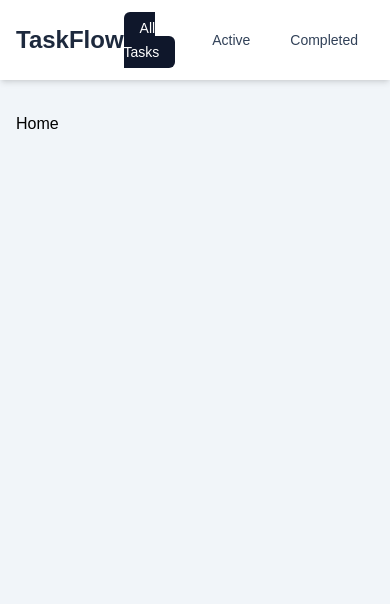
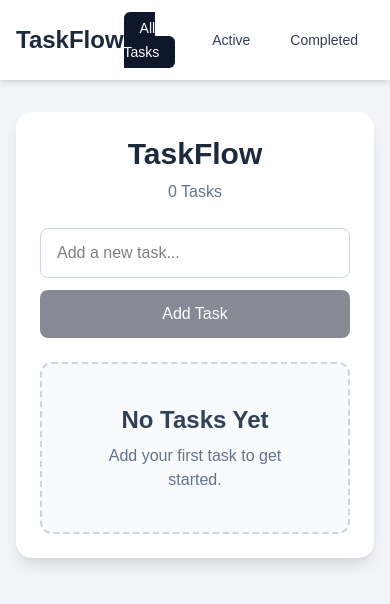
Before and after one commit to comfortmbah/task-manager, a React (Vite) app: page / in a window 390 px wide. Shown: the top 604 px of the page. Built offline with nearby package versions, Linux system fonts and the light colour scheme.

Commit message:
Implement responsive homepage with task management

```diff
--- a/src/pages/Home.jsx
+++ b/src/pages/Home.jsx
@@ -1,4 +1,6 @@
 import { useState, useEffect } from "react"
+import TodoList from "../components/TodoList";
+import EmptyState from "../components/EmptyState";
 
 const Home = () => {
   const [task, setTask] = useState("");
@@ -43,7 +45,50 @@ const Home = () => {
   };
 
   return (
-    <div>Home</div>
+    <section className="mx-auto max-w-3xl">
+      <div className="rounded-2xl bg-white p-6 shadow-lg">
+        <h1 className="mb-2 text-center text-3xl font-bold text-slate-800">
+          TaskFlow
+        </h1>
+
+        <p className="mb-6 text-center text-slate-500">
+          {todos.length} Task
+          {todos.length !== 1 && "s"}
+        </p>
+
+        <form
+          onSubmit={handleSubmit}
+          className="mb-6 flex flex-col gap-3 sm:flex-row"
+        >
+          <input
+            type="text"
+            placeholder="Add a new task..."
+            value={task}
+            onChange={(e) => setTask(e.target.value)}
+            className="flex-1 rounded-lg border border-slate-300 px-4 py-3 outline-none transition focus:border-slate-800"
+          />
+
+          <button
+            type="submit"
+            disabled={!task.trim()}
+            className="rounded-lg bg-slate-900 px-6 py-3 font-medium text-white transition hover:bg-slate-700
+              disabled:cursor-not-allowed disabled:opacity-50"
+          >
+            Add Task
+          </button>
+        </form>
+
+        {todos.length === 0 ? (
+          <EmptyState />
+        ) : (
+          <TodoList
+            todos={todos}
+            onDelete={handleDelete}
+            onToggle={handleToggle}
+          />
+        )}
+      </div>
+    </section>
   )
 }
 
```
